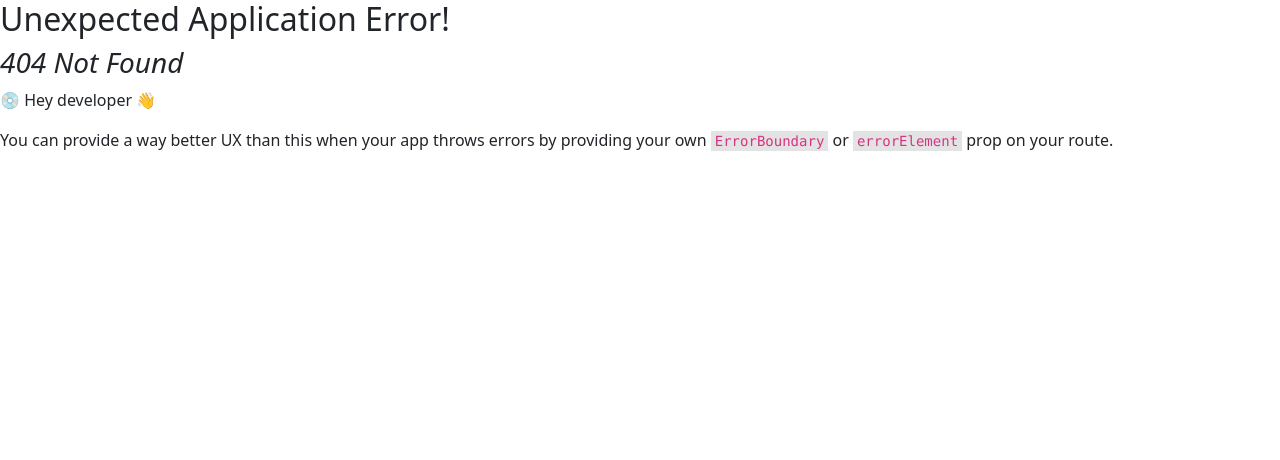
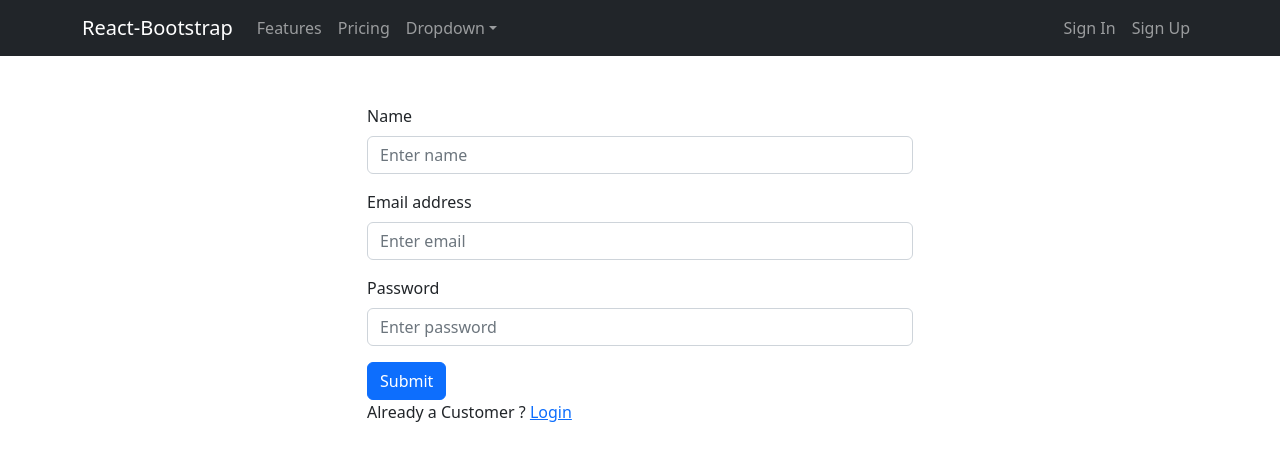
Before and after one commit to Jahid1604091/MERN_AUTH_DEMO, a React (Vite) app in the folder client/: page /register in a window 1280 px wide. Before the commit this address had no page. Shown: the top 460 px of the page. Built offline with nearby package versions, Linux system fonts and the light colour scheme.

Commit message:
register and login page

```diff
--- /dev/null
+++ b/client/src/components/FormContainer.jsx
@@ -0,0 +1,14 @@
+import React from "react";
+import { Col, Container, Row } from "react-bootstrap";
+
+export default function FormContainer({ children }) {
+  return (
+    <Container>
+      <Row className="justify-content-md-center mt-5">
+        <Col xs={12} md={6}>
+          {children}
+        </Col>
+      </Row>
+    </Container>
+  );
+}
--- a/client/src/main.jsx
+++ b/client/src/main.jsx
@@ -9,11 +9,15 @@ import {
   createRoutesFromElements,
 } from "react-router-dom";
 import Home from "./pages/Home.jsx";
+import Login from "./pages/Login.jsx";
+import Register from "./pages/Register.jsx";
 
 const router = createBrowserRouter(
   createRoutesFromElements(
   <Route path="/" element={<App />}>
     <Route index path="/" element={<Home/>} />
+    <Route index path="/login" element={<Login/>} />
+    <Route index path="/register" element={<Register/>} />
   </Route>)
 );
 
--- /dev/null
+++ b/client/src/pages/Login.jsx
@@ -0,0 +1,55 @@
+import Button from 'react-bootstrap/Button';
+import Form from 'react-bootstrap/Form';
+import FormContainer from '../components/FormContainer';
+import { useState } from 'react';
+import { Row,Col } from 'react-bootstrap';
+import { Link } from 'react-router-dom';
+
+function Login() {
+
+    const [email,setEmail] = useState('');
+    const [password,setPassword] = useState('');
+
+    const handleSubmit = (e) =>{
+        e.preventDefault();
+        console.log(email,password);
+    }
+  return (
+    <FormContainer>
+
+    <Form onSubmit={handleSubmit}>
+      <Form.Group className="mb-3">
+        <Form.Label>Email address</Form.Label>
+        <Form.Control type="email"
+        placeholder="Enter email"
+        value={email}
+        onChange={e=>setEmail(e.target.value)}
+        />
+
+      </Form.Group>
+      <Form.Group className="mb-3">
+        <Form.Label>Password</Form.Label>
+        <Form.Control type="password"
+        placeholder="Enter password"
+        value={password}
+        onChange={e=>setPassword(e.target.value)}
+        />
+      </Form.Group>
+
+
+      <Button variant="primary" type="submit">
+        Submit
+      </Button>
+    </Form>
+
+    <Row>
+        <Col>
+        <p>New Customer ? <Link to='/register'>Register</Link></p>
+        </Col>
+    </Row>
+
+    </FormContainer>
+  );
+}
+
+export default Login;
--- /dev/null
+++ b/client/src/pages/Register.jsx
@@ -0,0 +1,66 @@
+import Button from "react-bootstrap/Button";
+import Form from "react-bootstrap/Form";
+import FormContainer from "../components/FormContainer";
+import { useState } from "react";
+import { Row, Col } from "react-bootstrap";
+import { Link } from "react-router-dom";
+
+function Register() {
+  const [email, setEmail] = useState("");
+  const [name, setName] = useState("");
+  const [password, setPassword] = useState("");
+
+  const handleSubmit = (e) => {
+    e.preventDefault();
+    console.log(email, password);
+  };
+  return (
+    <FormContainer>
+      <Form onSubmit={handleSubmit}>
+        <Form.Group className="mb-3">
+          <Form.Label>Name</Form.Label>
+          <Form.Control
+            type="text"
+            placeholder="Enter name"
+            value={name}
+            onChange={(e) => setName(e.target.value)}
+          />
+        </Form.Group>
+
+        <Form.Group className="mb-3">
+          <Form.Label>Email address</Form.Label>
+          <Form.Control
+            type="email"
+            placeholder="Enter email"
+            value={email}
+            onChange={(e) => setEmail(e.target.value)}
+          />
+        </Form.Group>
+
+        <Form.Group className="mb-3">
+          <Form.Label>Password</Form.Label>
+          <Form.Control
+            type="password"
+            placeholder="Enter password"
+            value={password}
+            onChange={(e) => setPassword(e.target.value)}
+          />
+        </Form.Group>
+
+        <Button variant="primary" type="submit">
+          Submit
+        </Button>
+      </Form>
+
+      <Row>
+        <Col>
+          <p>
+            Already a Customer ? <Link to="/login">Login</Link>
+          </p>
+        </Col>
+      </Row>
+    </FormContainer>
+  );
+}
+
+export default Register;
```
